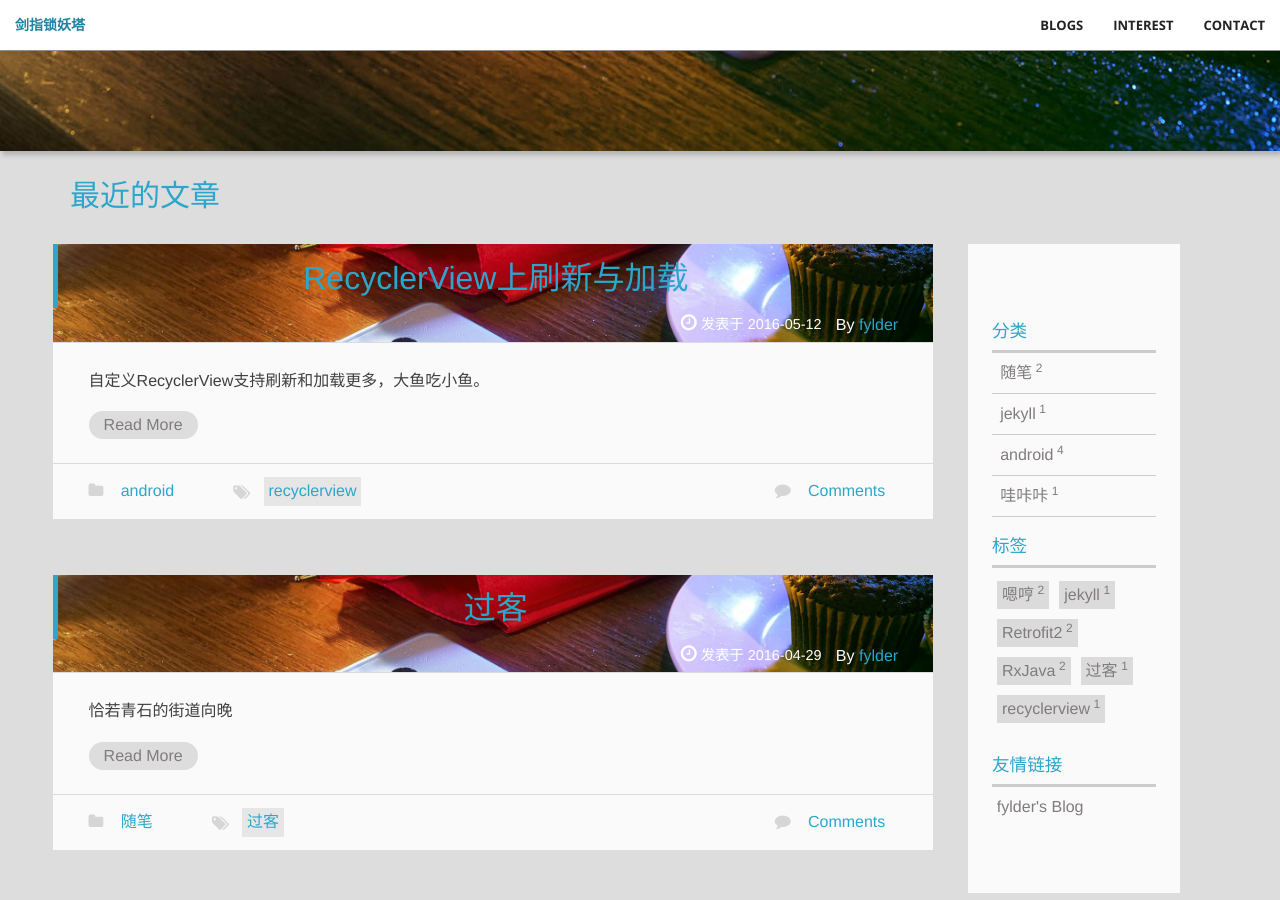
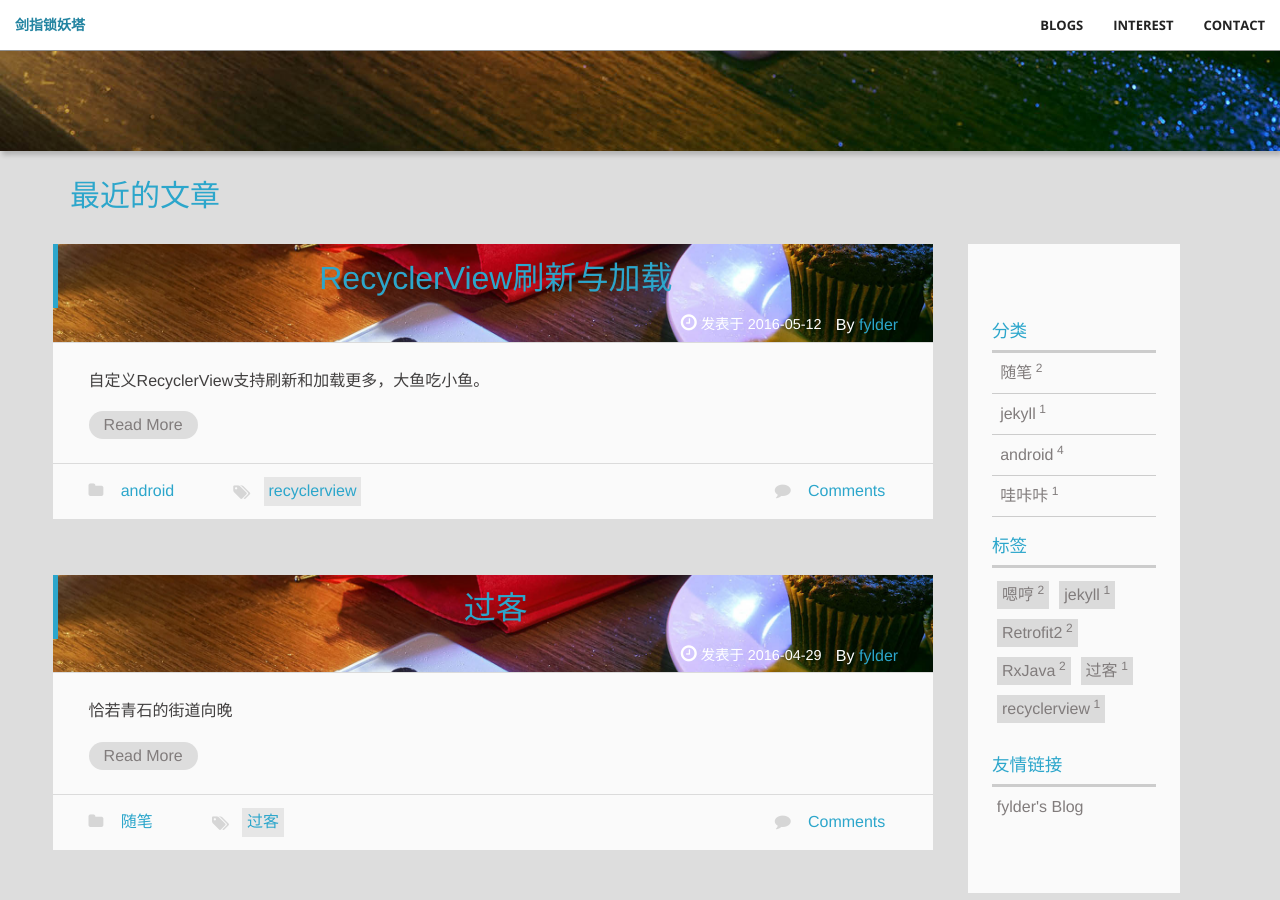
Before and after one commit to fylder/fylder.github.io, a Jekyll site: the page built from index.html, in a window 1280 px wide and 900 px high, scrolled down 749 px. Built offline with Jekyll 4.4.1, drawn with Linux system fonts in a browser that asks for light colours; the list of posts is cut into pages by our own code; comment, search, counter and statistics services are not loaded.

Commit message:
Update 2016-05-12-RecyclerView-refresh-loading.md

````diff
--- a/_posts/2016-05-12-RecyclerView-refresh-loading.md
+++ b/_posts/2016-05-12-RecyclerView-refresh-loading.md
@@ -1,7 +1,7 @@
 ---
 published: true
 layout: post
-title: RecyclerView上刷新与加载
+title: RecyclerView刷新与加载
 category: android
 tags:
  - recyclerview
@@ -16,7 +16,7 @@ RecyclerView控件从前年开始发布，google发布此控件就是为了代
 在使用的过程发现，官方有SwipeRefreshLayout支持RecyclerView的刷新，但在加载更多的情况没有接口调用，于是就想DIY一个自定义RecyclerView扩展支持上拉加载更多。
 
 ### DIY
-
+<p>
 #### FylderRecyclerView
 继承于ReclcyerView，扩展添加划至最后一项触发回调onLoading()事件
 
@@ -321,8 +321,9 @@ public abstract class BaseRecyclerAdapter<T> extends RecyclerView.Adapter {
     }
 }
 ```
+
 ### 如何使用
-
+<p>
 #### DemoAdapter
 只需要写显示的布局绑定，最后一项布局已在继承的BaseRecyclerAdapter，不需要考虑。
 
@@ -511,6 +512,7 @@ public class DemoActivity extends AppCompatActivity implements SwipeRefreshLayou
 <p>
 为了支持网格列表GridLayoutManager，需要重写动态分配SpanSize的值，否则在加载的显示栅格占位不合理。
 
+
 ```java
 /**
  * 动态分配span size
````
